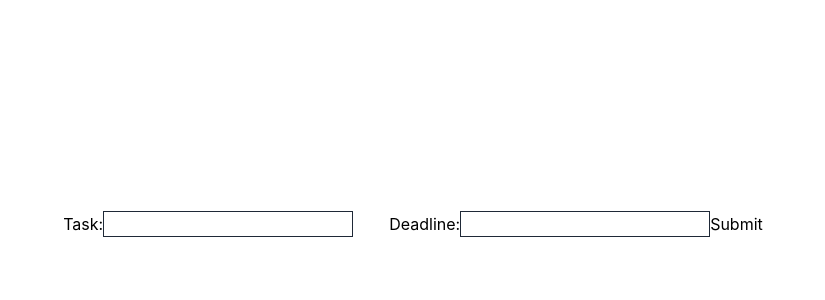
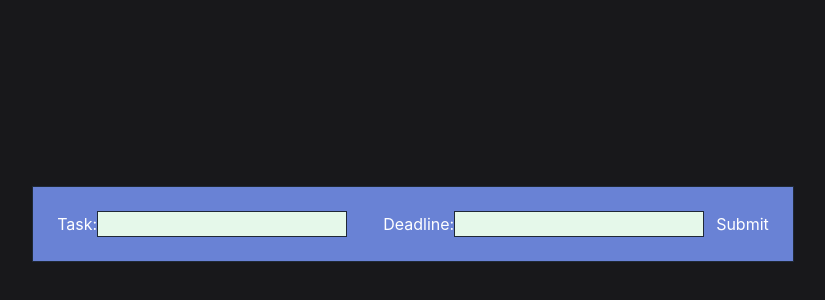
Before and after one commit to Valllerian/New-App, a React (Create React App) app: page / in a window 1280 px wide. Shown: the part 176-476 px from the top of the page, without its empty margins (227-1052 px from the left). Built offline with nearby package versions, Linux system fonts and the light colour scheme.

Commit message:
added styling

```diff
--- a/src/Components/NewTodoForm/NewTodoForm.jsx
+++ b/src/Components/NewTodoForm/NewTodoForm.jsx
@@ -38,7 +38,7 @@ const NewTodoForm = () => {
   };
 
   return (
-    <div>
+    <div className="border border-gray-800 p-6 bg-[#6982d5] text-white">
       <form onSubmit={(e) => handleSubmit(e)}>
         <label className="mr-9">
           Task:
@@ -47,7 +47,7 @@ const NewTodoForm = () => {
             name="task"
             value={task.value}
             onChange={(e) => handleChangeTask(e)}
-            className='border border-gray-800'
+            className='border border-gray-800 bg-[#e5f8ea] text-black'
           />
         </label>
         <label className="">
@@ -57,10 +57,10 @@ const NewTodoForm = () => {
             name="deadline"
             value={deadline.value}
             onChange={(e) => handleChangeDeadline(e)}
-            className='border border-gray-800'
+            className='border border-gray-800 bg-[#e5f8ea] text-black'
           />
         </label>
-        <input type="submit" value="Submit" />
+        <input type="submit" value="Submit" className="pl-3" />
       </form>
       <div>
         {taskArray[0]
--- a/src/Components/TodoList/TodoList.jsx
+++ b/src/Components/TodoList/TodoList.jsx
@@ -5,7 +5,7 @@ const TodoList = () => {
     // this component should render the NewToDoForm component and should render the list of Todo components;
     // Place your state that contains all of the todos in this component;
   return (
-    <div className='flex h-screen justify-center items-center'><NewTodoForm/></div>
+    <div className='flex h-screen justify-center items-center bg-[#18181b]' ><NewTodoForm/></div>
   )
 }
 
```
